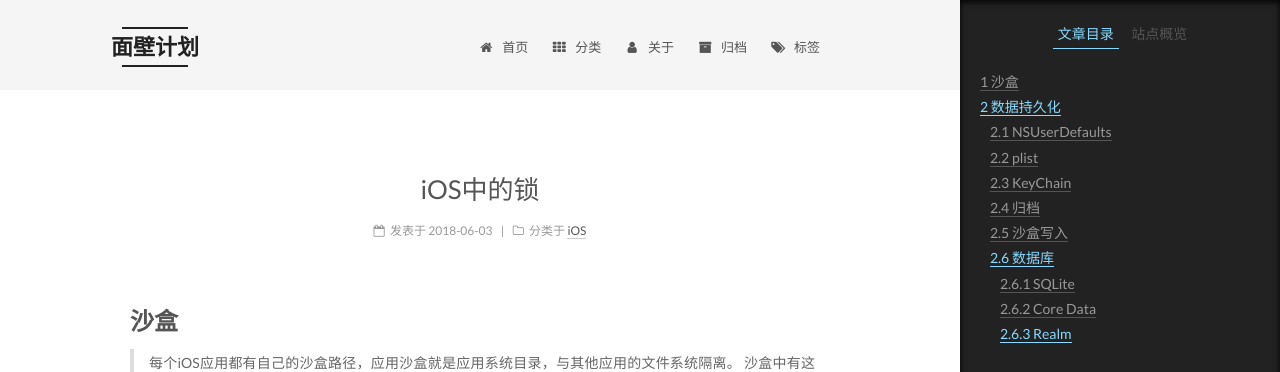
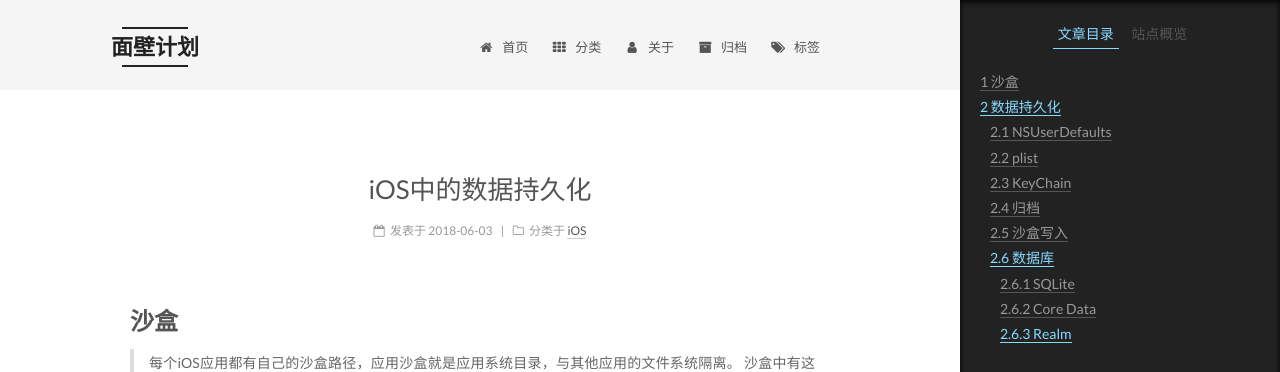
Before and after one commit to FaceWaller/FaceWaller.github.io, a Jekyll site: the page built from _posts/iOS/2018-6-3-iOS中的数据持久化.md, in a window 1280 px wide. Shown: the top 372 px of the page. Built offline with Jekyll 4.4.1, drawn with Linux system fonts in a browser that asks for light colours; comment, search, counter and statistics services are not loaded.

Commit message:
no message

```diff
--- a/_posts/iOS/2018-6-3-iOS中的数据持久化.md
+++ b/_posts/iOS/2018-6-3-iOS中的数据持久化.md
@@ -1,6 +1,6 @@
 ---
 layout: post                            ## 文章使用的模板
-title: iOS中的锁			  				## 文章的标题
+title: iOS中的数据持久化			  		## 文章的标题
 date: 2018-6-3				        	## 发布时间
 author: "FaceWaller"                    ## 作者
 categories: iOS
```
